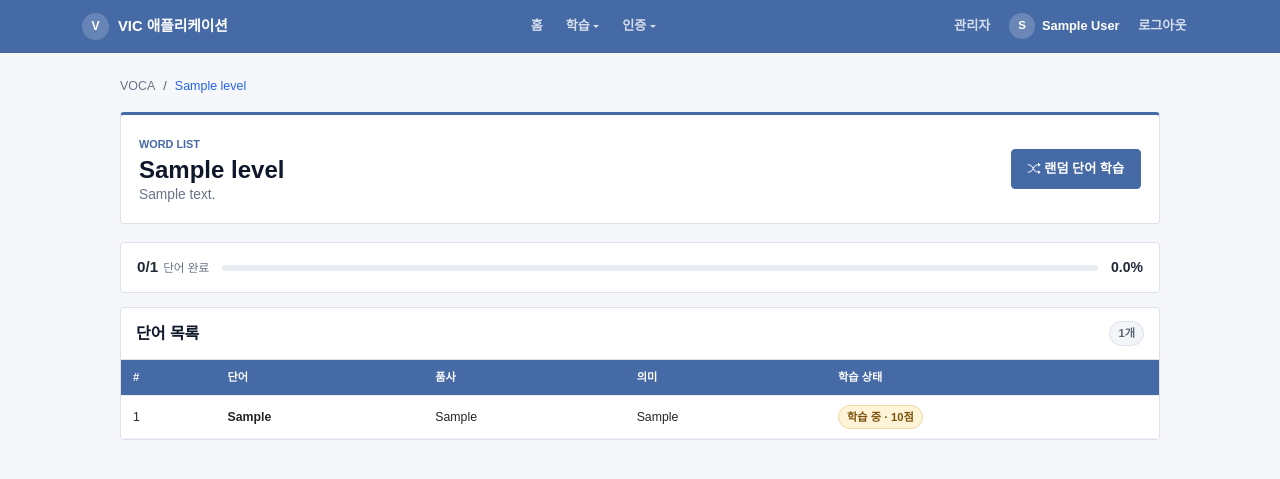
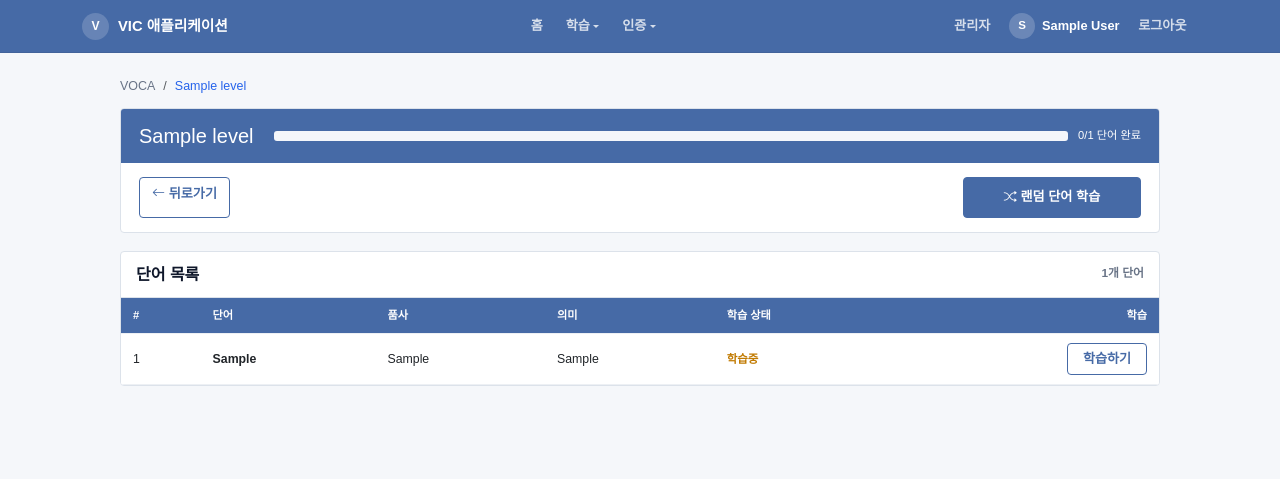
Before and after one commit to Jaeho777/vicabc, a Flask app: page /voca/level/1 in a window 1280 px wide. Shown: the top 479 px of the page. Run offline with Flask 3, Linux system fonts and the light colour scheme; a user stored in the database is signed in; tables that the repository leaves empty hold one stand-in row (values such as "Sample post").

Commit message:
Improve VOCA level study controls

```diff
--- a/app/routes/voca.py
+++ b/app/routes/voca.py
@@ -13,6 +13,19 @@ from app.services.village_curriculum import build_village_curriculum
 
 
 voca_bp = Blueprint('voca', __name__, url_prefix='/voca')
+
+
+def build_village_level_display_names(village_levels):
+    display_names = {}
+    for grade_group in build_village_curriculum(village_levels):
+        for semester in grade_group['semesters']:
+            for level in semester['levels']:
+                place_name = level.name.split(maxsplit=2)[-1]
+                display_names[level.id] = (
+                    f"초등{grade_group['grade']}-{semester['number']} {place_name}"
+                )
+    return display_names
+
 
 @voca_bp.route('/')
 @login_required
@@ -92,14 +105,7 @@ def index():
                 'progress_percent': 0
             }
 
-    village_level_display_names = {}
-    for grade_group in village_curriculum:
-        for semester in grade_group['semesters']:
-            for level in semester['levels']:
-                place_name = level.name.split(maxsplit=2)[-1]
-                village_level_display_names[level.id] = (
-                    f"초등{grade_group['grade']}-{semester['number']} {place_name}"
-                )
+    village_level_display_names = build_village_level_display_names(village_levels)
 
     current_village_level = next(
         (
@@ -159,9 +165,14 @@ def voca_level_words(level_id):
     # 완료된 단어 수 계산
     completed_words = sum(1 for entry in progress_entries if entry.status == 2)
     total_words = len(vocabularies)
+    level_display_name = level.name
+    if level.category == 'VOCA':
+        village_levels = Level.query.filter_by(category='VOCA').all()
+        level_display_name = build_village_level_display_names(village_levels).get(level.id, level.name)
 
     return render_template('voca/voca_level_words.html',
                            level=level,
+                           level_display_name=level_display_name,
                            vocabularies=vocabularies,
                            vocabulary_progress=vocabulary_progress,
                            total_words=total_words,
@@ -172,8 +183,9 @@ def voca_level_words(level_id):
 
 @voca_bp.route('/level/<int:level_id>/practice')
 @voca_bp.route('/level/<int:level_id>/practice/<int:word_index>')
+@voca_bp.route('/level/<int:level_id>/practice/word/<int:vocabulary_id>')
 @login_required
-def level_practice(level_id, word_index=None):
+def level_practice(level_id, word_index=None, vocabulary_id=None):
     # 레벨 정보 가져오기
     level = Level.query.get_or_404(level_id)
 
@@ -197,8 +209,15 @@ def level_practice(level_id, word_index=None):
     # 총 단어 수
     total_words = len(vocabularies)
 
+    if vocabulary_id is not None:
+        vocabulary = Vocabulary.query.filter_by(
+            id=vocabulary_id,
+            level_id=level_id
+        ).first_or_404()
+        array_index = session[session_key].index(vocabulary_id)
+        word_number = array_index + 1
     # word_index가 지정되지 않았으면 랜덤 인덱스 생성
-    if word_index is None:
+    elif word_index is None:
         import random
         random_vocabulary = random.choice(vocabularies)
         vocabulary = random_vocabulary
--- a/app/static/css/style.css
+++ b/app/static/css/style.css
@@ -2152,6 +2152,101 @@ body.theme-dashboard .dashboard-activity a {
 
 /* VOCA curriculum screen */
 
+.theme-voca .level-detail-breadcrumb {
+    margin-bottom: 12px;
+}
+
+.theme-voca .voca-level-hero {
+    margin-bottom: 18px;
+    border: 1px solid var(--app-border);
+    border-radius: 4px;
+    overflow: hidden;
+    background: #fff;
+}
+
+.theme-voca .voca-level-hero-head {
+    display: flex;
+    align-items: center;
+    gap: 20px;
+    padding: 15px 18px;
+    background: var(--page-accent);
+    color: #fff;
+}
+
+.theme-voca .voca-level-hero h1 {
+    margin: 0;
+    color: #fff;
+    font-size: 1.25rem;
+    white-space: nowrap;
+}
+
+.theme-voca .voca-level-hero-progress {
+    display: grid;
+    grid-template-columns: minmax(130px, 1fr) auto;
+    flex: 1;
+    align-items: center;
+    gap: 10px;
+    min-width: 0;
+}
+
+.theme-voca .voca-level-hero-progress .curriculum-progress {
+    height: 10px;
+    margin: 0;
+    background: rgba(255, 255, 255, 0.94);
+}
+
+.theme-voca .voca-level-hero-progress .curriculum-progress span {
+    background: #89b8ff;
+}
+
+.theme-voca .voca-level-hero-progress > span {
+    color: #fff;
+    font-size: 0.7rem;
+    white-space: nowrap;
+}
+
+.theme-voca .voca-level-hero-actions {
+    display: flex;
+    justify-content: space-between;
+    gap: 10px;
+    padding: 14px 18px;
+}
+
+.theme-voca .voca-level-hero-actions .btn {
+    min-height: 40px;
+    font-weight: 800;
+}
+
+.theme-voca .voca-level-hero-actions .btn-primary {
+    min-width: 178px;
+}
+
+.theme-voca .data-panel-head > span {
+    color: var(--app-muted);
+    font-size: 0.74rem;
+    font-weight: 700;
+}
+
+.theme-voca .word-learning-status {
+    color: #677386;
+    font-size: 0.72rem;
+    font-weight: 700;
+}
+
+.theme-voca .word-learning-status.is-learning {
+    color: #c17a00;
+}
+
+.theme-voca .word-learning-status.is-complete {
+    color: #16815d;
+}
+
+.theme-voca .word-select-study {
+    min-width: 80px;
+    font-weight: 750;
+    white-space: nowrap;
+}
+
 .theme-voca .learning-shell {
     max-width: 1040px;
     margin: 0 auto;
@@ -2417,6 +2512,31 @@ body.theme-dashboard .dashboard-activity a {
 }
 
 @media (max-width: 768px) {
+    .theme-voca .voca-level-hero-head {
+        align-items: flex-start;
+        flex-direction: column;
+        gap: 10px;
+        padding: 14px;
+    }
+
+    .theme-voca .voca-level-hero-progress {
+        width: 100%;
+        grid-template-columns: 1fr;
+        gap: 6px;
+    }
+
+    .theme-voca .voca-level-hero-actions {
+        padding: 12px 14px;
+    }
+
+    .theme-voca .voca-level-hero-actions .btn {
+        flex: 1;
+    }
+
+    .theme-voca .voca-level-hero-actions .btn-primary {
+        min-width: 0;
+    }
+
     .theme-voca .voca-current-summary {
         max-width: none;
         margin-bottom: 22px;
--- a/app/templates/base.html
+++ b/app/templates/base.html
@@ -6,7 +6,7 @@
     <title>{% block title %}VIC 애플리케이션{% endblock %}</title>
     <link rel="stylesheet" href="https://cdn.jsdelivr.net/npm/bootstrap@5.3.0/dist/css/bootstrap.min.css">
     <link rel="stylesheet" href="https://cdn.jsdelivr.net/npm/bootstrap-icons@1.11.3/font/bootstrap-icons.min.css">
-    <link rel="stylesheet" href="{{ url_for('static', filename='css/style.css') }}?v=20260801-voca-v2">
+    <link rel="stylesheet" href="{{ url_for('static', filename='css/style.css') }}?v=20260801-voca-v3">
     {% block extra_head %}{% endblock %}
 
 
--- a/app/templates/voca/voca_level_words.html
+++ b/app/templates/voca/voca_level_words.html
@@ -1,43 +1,42 @@
 {% extends "base.html" %}
 
 {% block body_class %}theme-learning theme-voca{% endblock %}
-{% block title %}{{ level.name }} 단어 목록 - VIC 애플리케이션{% endblock %}
+{% block title %}{{ level_display_name }} 단어 목록 - VIC 애플리케이션{% endblock %}
 
 {% block content %}
 {% set percent = (completed_words / total_words * 100) | round if total_words > 0 else 0 %}
 <div class="learning-shell">
-    <nav aria-label="breadcrumb" class="mb-3">
+    <nav aria-label="breadcrumb" class="level-detail-breadcrumb">
         <ol class="breadcrumb">
             <li class="breadcrumb-item"><a href="{{ url_for('voca.index') }}">VOCA</a></li>
-            <li class="breadcrumb-item active" aria-current="page">{{ level.name }}</li>
+            <li class="breadcrumb-item active" aria-current="page">{{ level_display_name }}</li>
         </ol>
     </nav>
 
-    <header class="page-heading page-heading-panel">
-        <div>
-            <span class="page-kicker">Word List</span>
-            <h1>{{ level.name }}</h1>
-            <p>{{ level.description or '단어 목록' }}</p>
+    <header class="voca-level-hero">
+        <div class="voca-level-hero-head">
+            <h1>{{ level_display_name }}</h1>
+            <div class="voca-level-hero-progress" aria-label="학습 진도">
+                <div class="curriculum-progress"><span style="width: {{ percent }}%"></span></div>
+                <span>{{ completed_words }}/{{ total_words }} 단어 완료</span>
+            </div>
         </div>
-        <a href="{{ url_for('voca.level_practice', level_id=level.id) }}" class="btn btn-primary">
-            <i class="bi bi-shuffle"></i>
-            랜덤 단어 학습
-        </a>
+        <div class="voca-level-hero-actions">
+            <a href="{{ url_for('voca.index') }}" class="btn btn-outline-primary">
+                <i class="bi bi-arrow-left" aria-hidden="true"></i>
+                뒤로가기
+            </a>
+            <a href="{{ url_for('voca.level_practice', level_id=level.id) }}" class="btn btn-primary">
+                <i class="bi bi-shuffle" aria-hidden="true"></i>
+                랜덤 단어 학습
+            </a>
+        </div>
     </header>
-
-    <section class="progress-summary" aria-label="학습 진도">
-        <div class="progress-summary-copy">
-            <strong>{{ completed_words }}/{{ total_words }}</strong>
-            <span>단어 완료</span>
-        </div>
-        <div class="curriculum-progress"><span style="width: {{ percent }}%"></span></div>
-        <strong>{{ percent }}%</strong>
-    </section>
 
     <section class="data-panel">
         <div class="data-panel-head">
             <h2>단어 목록</h2>
-            <span class="status-chip">{{ total_words }}개</span>
+            <span>{{ total_words }}개 단어</span>
         </div>
         <div class="table-responsive">
             <table class="table vic-table align-middle">
@@ -48,6 +47,7 @@
                         <th>품사</th>
                         <th>의미</th>
                         <th>학습 상태</th>
+                        <th class="text-end">학습</th>
                     </tr>
                 </thead>
                 <tbody>
@@ -61,19 +61,24 @@
                             {% if vocabulary.id in vocabulary_progress %}
                                 {% set progress = vocabulary_progress[vocabulary.id] %}
                                 {% if progress.status == 2 %}
-                                <span class="status-chip is-success">완료 · {{ progress.total_score }}점</span>
+                                <span class="word-learning-status is-complete">학습완료</span>
                                 {% elif progress.status == 1 %}
-                                <span class="status-chip is-warning">학습 중 · {{ progress.total_score }}점</span>
+                                <span class="word-learning-status is-learning">학습중</span>
                                 {% else %}
-                                <span class="status-chip">미학습</span>
+                                <span class="word-learning-status">미학습</span>
                                 {% endif %}
                             {% else %}
-                            <span class="status-chip">미학습</span>
+                            <span class="word-learning-status">미학습</span>
                             {% endif %}
+                        </td>
+                        <td class="text-end">
+                            <a href="{{ url_for('voca.level_practice', level_id=level.id, vocabulary_id=vocabulary.id) }}" class="btn btn-sm btn-outline-primary word-select-study">
+                                학습하기
+                            </a>
                         </td>
                     </tr>
                     {% else %}
-                    <tr><td colspan="5" class="text-center text-muted py-4">등록된 단어가 없습니다.</td></tr>
+                    <tr><td colspan="6" class="text-center text-muted py-4">등록된 단어가 없습니다.</td></tr>
                     {% endfor %}
                 </tbody>
             </table>
```
